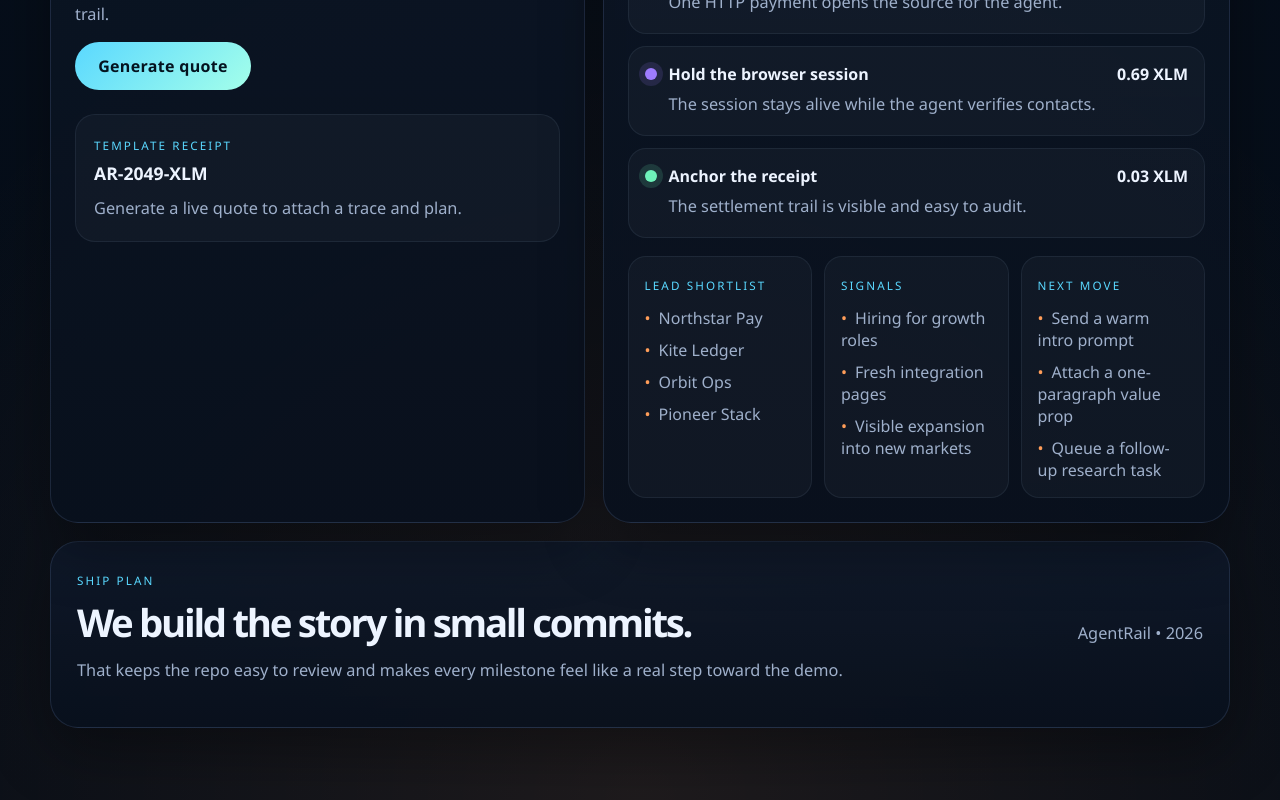
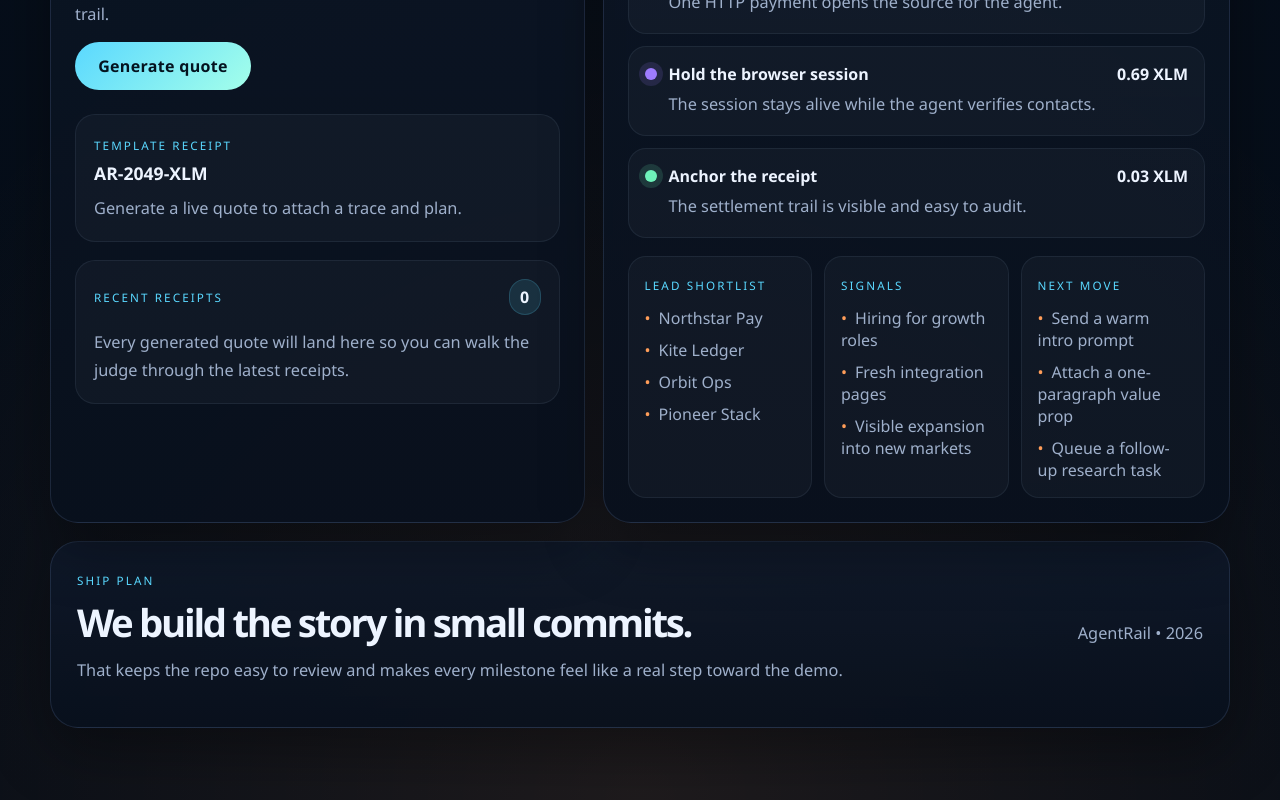
Before and after one commit to Saber1Y/AgentRail, a Next.js app: page / in a window 1280 px wide. Shown: the part 2362-3162 px from the top of the page. Built offline with nearby package versions, Linux system fonts and the light colour scheme.

Commit message:
feat: add receipt history

```diff
--- a/app/components/WorkflowBoard.jsx
+++ b/app/components/WorkflowBoard.jsx
@@ -3,21 +3,83 @@
 import { useEffect, useState, useTransition } from "react";
 import { defaultWorkflowKey, workflowCases } from "../lib/workflows";
 
+const historyStorageKey = "agentrail:quote-history";
+const maxHistoryItems = 4;
+
 function getWorkflow(key) {
   return workflowCases.find((item) => item.key === key) ?? workflowCases[0];
+}
+
+function safeParseHistory(rawValue) {
+  if (typeof rawValue !== "string" || !rawValue) {
+    return [];
+  }
+
+  try {
+    const parsed = JSON.parse(rawValue);
+
+    if (!Array.isArray(parsed)) {
+      return [];
+    }
+
+    return parsed.filter((item) => item && typeof item === "object");
+  } catch {
+    return [];
+  }
+}
+
+function formatSavedAt(savedAt) {
+  try {
+    return new Intl.DateTimeFormat("en-US", {
+      month: "short",
+      day: "numeric",
+      hour: "numeric",
+      minute: "2-digit",
+    }).format(new Date(savedAt));
+  } catch {
+    return "Just now";
+  }
 }
 
 export default function WorkflowBoard() {
   const [activeKey, setActiveKey] = useState(defaultWorkflowKey);
   const [objective, setObjective] = useState(getWorkflow(defaultWorkflowKey).title);
   const [quote, setQuote] = useState(null);
+  const [history, setHistory] = useState([]);
   const [error, setError] = useState("");
   const [isGenerating, setIsGenerating] = useState(false);
+  const [hasHydrated, setHasHydrated] = useState(false);
   const [isPending, startTransition] = useTransition();
 
   const activeWorkflow = getWorkflow(activeKey);
   const liveWorkflow = quote ?? activeWorkflow;
   const isLiveQuote = Boolean(quote);
+
+  useEffect(() => {
+    try {
+      const storedHistory = safeParseHistory(
+        window.localStorage.getItem(historyStorageKey)
+      );
+
+      setHistory(storedHistory);
+    } catch {
+      setHistory([]);
+    } finally {
+      setHasHydrated(true);
+    }
+  }, []);
+
+  useEffect(() => {
+    if (!hasHydrated) {
+      return;
+    }
+
+    try {
+      window.localStorage.setItem(historyStorageKey, JSON.stringify(history));
+    } catch {
+      // Ignore persistence failures in the demo shell.
+    }
+  }, [history, hasHydrated]);
 
   useEffect(() => {
     setObjective(activeWorkflow.title);
@@ -61,6 +123,20 @@ export default function WorkflowBoard() {
 
       startTransition(() => {
         setQuote(data.quote);
+      });
+
+      setHistory((currentHistory) => {
+        const nextHistory = [
+          {
+            ...data.quote,
+            workflowKey: activeWorkflow.key,
+            workflowLabel: activeWorkflow.label,
+            savedAt: new Date().toISOString(),
+          },
+          ...currentHistory.filter((item) => item.traceId !== data.quote.traceId),
+        ];
+
+        return nextHistory.slice(0, maxHistoryItems);
       });
     } catch (caughtError) {
       const message =
@@ -109,11 +185,11 @@ export default function WorkflowBoard() {
               key={item.key}
               type="button"
               className={item.key === activeKey ? "chip chip-active" : "chip"}
-            onClick={() => handleWorkflowChange(item.key)}
-            aria-pressed={item.key === activeKey}
-          >
-            {item.label}
-          </button>
+              onClick={() => handleWorkflowChange(item.key)}
+              aria-pressed={item.key === activeKey}
+            >
+              {item.label}
+            </button>
           ))}
         </div>
 
@@ -153,7 +229,9 @@ export default function WorkflowBoard() {
         {error ? <p className="error-note">{error}</p> : null}
 
         <div className="workflow-note">
-          <span className="eyebrow">{isLiveQuote ? "Live receipt" : "Template receipt"}</span>
+          <span className="eyebrow">
+            {isLiveQuote ? "Live receipt" : "Template receipt"}
+          </span>
           <strong>{liveWorkflow.receipt}</strong>
           <p>
             {isLiveQuote
@@ -161,6 +239,39 @@ export default function WorkflowBoard() {
               : "Generate a live quote to attach a trace and plan."}
           </p>
         </div>
+
+        <section className="history-panel" aria-label="Recent receipts">
+          <div className="history-header">
+            <span className="eyebrow">Recent receipts</span>
+            <span className="history-count">{history.length}</span>
+          </div>
+
+          {history.length ? (
+            <div className="history-list">
+              {history.map((item) => (
+                <article
+                  className="history-item"
+                  key={`${item.traceId}-${item.savedAt}`}
+                >
+                  <div className="history-top">
+                    <strong>{item.workflowLabel ?? "AgentRail"}</strong>
+                    <span>{formatSavedAt(item.savedAt)}</span>
+                  </div>
+                  <p>{item.objectiveSummary}</p>
+                  <div className="history-meta">
+                    <span>{item.traceId}</span>
+                    <span>{item.route}</span>
+                  </div>
+                </article>
+              ))}
+            </div>
+          ) : (
+            <p className="history-empty">
+              Every generated quote will land here so you can walk the judge
+              through the latest receipts.
+            </p>
+          )}
+        </section>
       </section>
 
       <section className="workflow-panel card" aria-label="Workflow detail">
@@ -179,7 +290,9 @@ export default function WorkflowBoard() {
         <div className="quote-meta">
           <article className="quote-card">
             <span>Objective</span>
-            <strong>{isLiveQuote ? quote.objectiveSummary : activeWorkflow.title}</strong>
+            <strong>
+              {isLiveQuote ? quote.objectiveSummary : activeWorkflow.title}
+            </strong>
           </article>
           <article className="quote-card">
             <span>Trace ID</span>
--- a/app/globals.css
+++ b/app/globals.css
@@ -575,6 +575,86 @@ button {
   margin: 10px 0 0;
 }
 
+.history-panel {
+  margin-top: 18px;
+  padding: 18px;
+  border-radius: 20px;
+  background: rgba(255, 255, 255, 0.03);
+  border: 1px solid rgba(180, 208, 255, 0.08);
+  display: grid;
+  gap: 14px;
+}
+
+.history-header {
+  display: flex;
+  align-items: center;
+  justify-content: space-between;
+  gap: 14px;
+}
+
+.history-count {
+  min-width: 32px;
+  padding: 6px 10px;
+  border-radius: 999px;
+  border: 1px solid rgba(90, 216, 255, 0.18);
+  background: rgba(90, 216, 255, 0.12);
+  color: var(--text);
+  font-weight: 700;
+  text-align: center;
+}
+
+.history-list {
+  display: grid;
+  gap: 10px;
+}
+
+.history-item {
+  padding: 14px 16px;
+  border-radius: 16px;
+  background: rgba(3, 8, 18, 0.55);
+  border: 1px solid rgba(180, 208, 255, 0.08);
+}
+
+.history-top {
+  display: flex;
+  align-items: flex-start;
+  justify-content: space-between;
+  gap: 12px;
+}
+
+.history-top strong {
+  font-size: 0.98rem;
+}
+
+.history-top span {
+  color: var(--muted);
+  font-size: 0.84rem;
+  white-space: nowrap;
+}
+
+.history-item p {
+  margin: 8px 0 0;
+  color: var(--muted);
+  line-height: 1.5;
+}
+
+.history-meta {
+  display: flex;
+  flex-wrap: wrap;
+  gap: 10px;
+  margin-top: 10px;
+  color: var(--muted);
+  font-size: 0.8rem;
+  text-transform: uppercase;
+  letter-spacing: 0.14em;
+}
+
+.history-empty {
+  margin: 0;
+  color: var(--muted);
+  line-height: 1.6;
+}
+
 .workflow-panel {
   display: grid;
   gap: 18px;
@@ -785,6 +865,11 @@ button {
     align-items: stretch;
   }
 
+  .history-top {
+    align-items: stretch;
+    flex-direction: column;
+  }
+
   .hero-copy {
     border-radius: 24px;
   }
```
